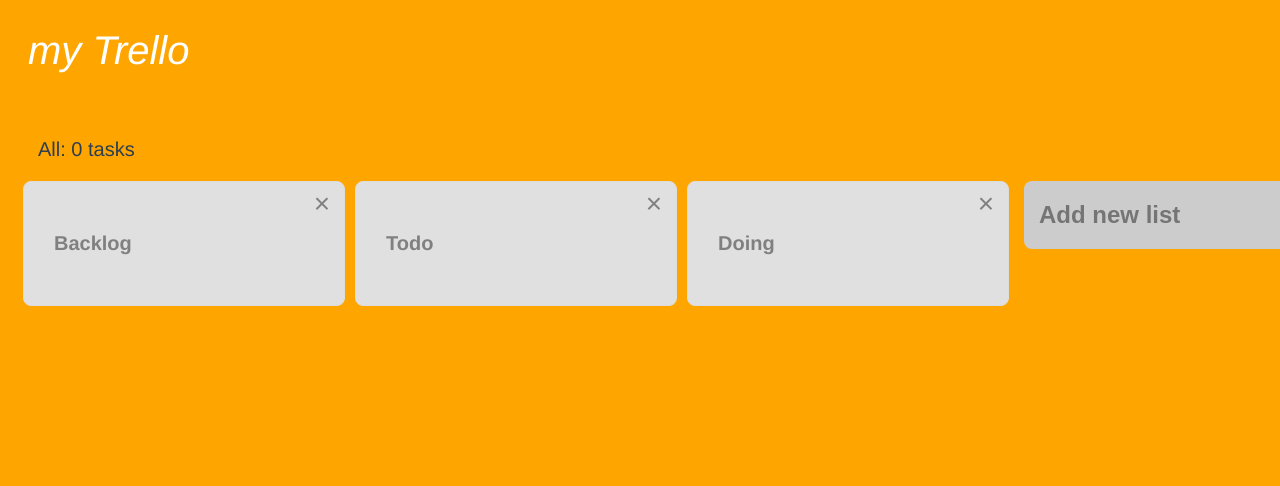
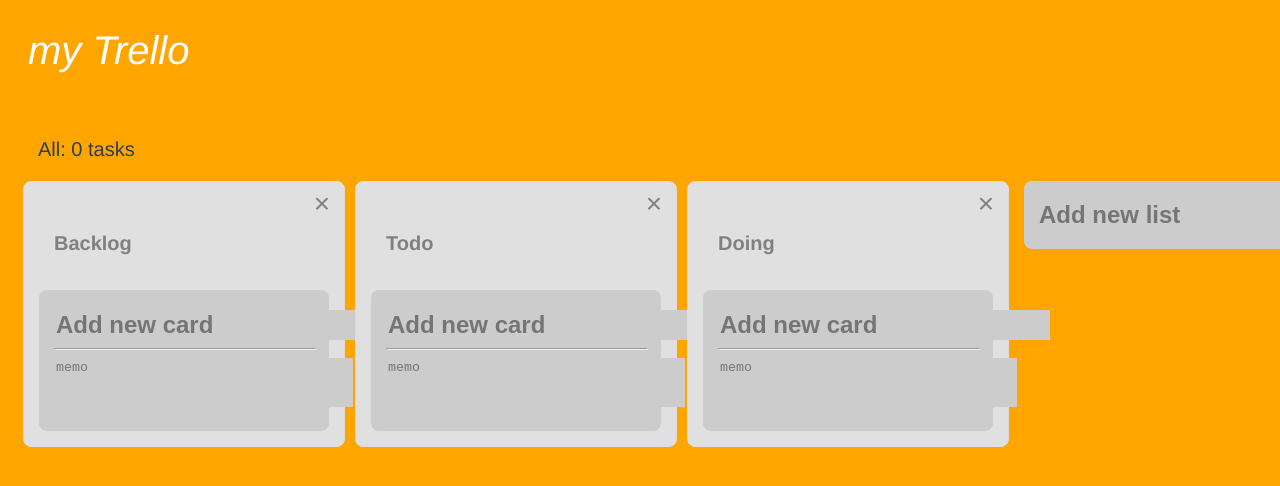
Before and after one commit to curtaincall888/i-rello, a Vue app: page / in a window 1280 px wide. Shown: the top 486 px of the page. Built offline with nearby package versions, Linux system fonts and the light colour scheme.

Commit message:
create_CardAdd.vue
CardAdd.vue作成
CSS調整

```diff
--- a/src/assets/css/style.css
+++ b/src/assets/css/style.css
@@ -43,7 +43,7 @@
   width: 320px;
 }
 
-.text-input {
+.list-input {
   padding: 20px 15px;
   width: calc(100% - 30px);
   background-color: #ccc;
@@ -56,7 +56,40 @@
   overflow: overlay;
 }
 
-.text-input:focus {
+/* .text-input */
+.card-memo {
+  padding: 20px 15px;
+  width: calc(100% - 30px);
+  background-color: #ccc;
+  border-radius: 8px;
+  /* cursor: pointer;
+  border: none;
+  font-weight: 700;
+  font-size: 24px;
+  color: #242424;
+  overflow: overlay; */
+}
+
+.text-input {
+  background-color: #ccc;
+  cursor: pointer;
+  border: none;
+  font-weight: 700;
+  font-size: 24px;
+  color: #242424;
+  overflow: overlay;
+}
+
+.memo-input {
+  background-color: #ccc;
+  cursor: pointer;
+  border: none;
+  resize: none;
+}
+
+.text-input:focus,
+.list-input:focus,
+.memo-input:focus {
   outline: 0;
   cursor: initial;
 }
@@ -77,7 +110,19 @@
   cursor: pointer;
 }
 
+.active .card-memo {
+  background-color: #fff;
+}
+
 .active .text-input {
+  background-color: #fff;
+}
+
+.active .list-input {
+  background-color: #fff;
+}
+
+.active .memo-input {
   background-color: #fff;
 }
 
--- /dev/null
+++ b/src/components/CardAdd.vue
@@ -0,0 +1,71 @@
+<template>
+  <form :class="classList" @submit.prevent="addCardToList">
+    <div class="card-memo">
+      <input type="text"
+             class="text-input"
+             v-model="body"
+             placeholder="Add new card"
+             @focusin="startEditing"
+             @focusout="finishEditing">
+      <hr width="260">
+      <textarea class="memo-input"
+                v-model="memo"
+                cols="35"
+                rows="3"
+                placeholder="memo"
+                @focusin="startEditing"
+                @focusout="finishEditing">
+      </textarea>
+    </div>
+    <button type="submit" class="add-button" v-if="isEditing || bodyExists">
+      Add
+    </button>
+  </form>
+</template>
+
+<script>
+export default {
+  data: function() {
+    return {
+      body: '',
+      memo: '',
+      isEditing: false,
+    }
+  },
+  props: {
+    listIndex: {
+      type: Number,
+      required: true
+    }
+  },
+  computed: {
+    classList() {
+      const classList = ['addcard']
+      if (this.isEditing) {
+        classList.push('active')
+      }
+      if (this.bodyExists) {
+        classList.push('addable')
+      }
+      return classList
+    },
+    bodyExists() {
+      return this.body.length > 0
+    }
+
+  },
+  methods: {
+    addCardToList: function() {
+      this.$store.dispatch('addCardToList', { body: this.body, memo: this.memo, listIndex: this.listIndex })
+      this.body = ''
+      this.memo = ''
+    },
+    startEditing: function() {
+      this.isEditing = true
+    },
+    finishEditing: function() {
+      this.isEditing = false
+    }
+  }
+}
+</script>
--- a/src/components/List.vue
+++ b/src/components/List.vue
@@ -4,11 +4,16 @@
       <p class="list-title"> {{ title }} </p>
       <div class="deletelist" @click="removeList">×</div>
     </div>
+    <card-add :listIndex="listIndex"></card-add>
   </div>
 </template>
 
 <script>
+import CardAdd from './CardAdd'
 export default {
+  components: {
+    CardAdd
+  },
   props: {
     title: {
       String,
--- a/src/components/ListAdd.vue
+++ b/src/components/ListAdd.vue
@@ -2,7 +2,7 @@
   <form :class="classList" @submit.prevent="addList">
     <input v-model="title"
            type="text"
-           class="text-input"
+           class="list-input"
            placeholder="Add new list"
            @focusin="startEditing"
            @focusout="finishEditing"
--- a/src/store/index.js
+++ b/src/store/index.js
@@ -39,6 +39,9 @@
     },
     removelist(state, payload) {
       state.lists.splice(payload.listIndex, 1)
+    },
+    addCardToList(state, payload) {
+      state.lists[payload.listIndex].cards.push({ body: payload.title, memo: payload.memo, cards:[] })
     }
   },
   actions: {
@@ -48,6 +51,9 @@
     removelist(context, payload) {
       context.commit('removelist', payload)
     },
+    addCardToList(context, payload) {
+      context.commit('addCardToList', payload)
+    }
   },
   getters: {
   }
```
